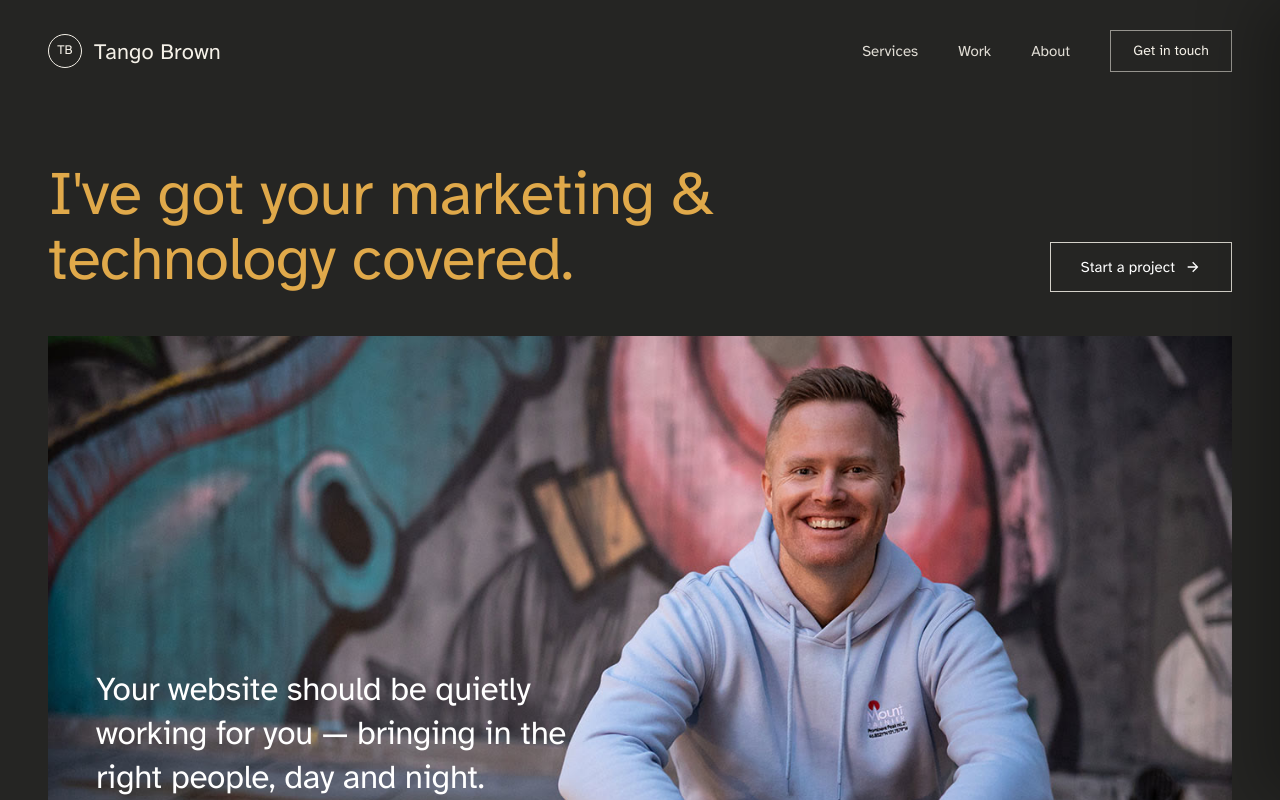
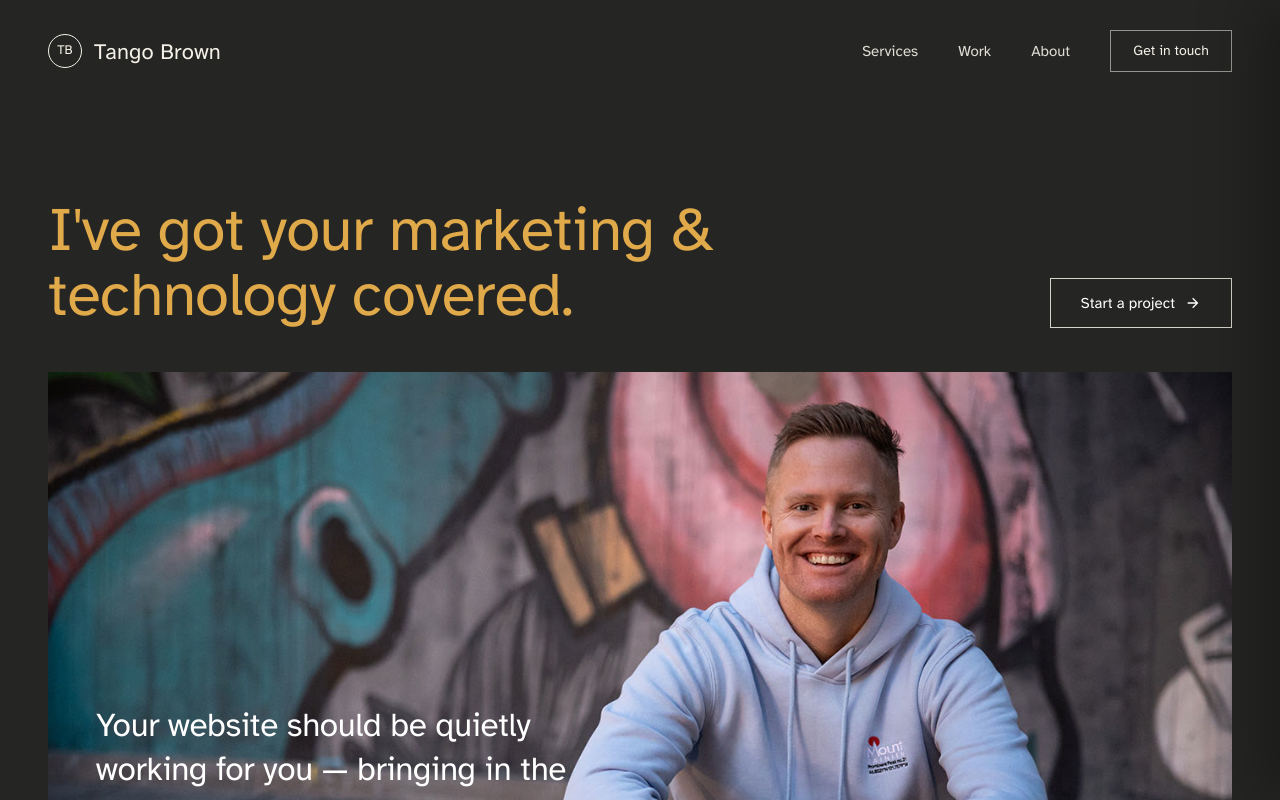
Before and after one commit to tangobrown/tango-site, a Next.js app: page / in a window 1280 px wide. Shown: the top 800 px of the page. Built offline with nearby package versions, Linux system fonts and the light colour scheme.

Commit message:
Hero H1: pt-11 -> pt-20 for more breathing room above the title

```diff
--- a/components/Hero.tsx
+++ b/components/Hero.tsx
@@ -18,7 +18,7 @@ export default function Hero() {
       className="bg-hero text-heroText pt-[118px] relative"
     >
       {/* H1 with the Start-a-project button aligned to its baseline on the right */}
-      <div className="container-tb pt-11 flex items-end justify-between gap-8 flex-wrap">
+      <div className="container-tb pt-20 flex items-end justify-between gap-8 flex-wrap">
         <h1
           className="font-heading font-normal text-gold leading-[1.06] tracking-[-0.01em]"
           style={{ fontSize: "clamp(34px,4.8vw,66px)", maxWidth: "18ch" }}
```
